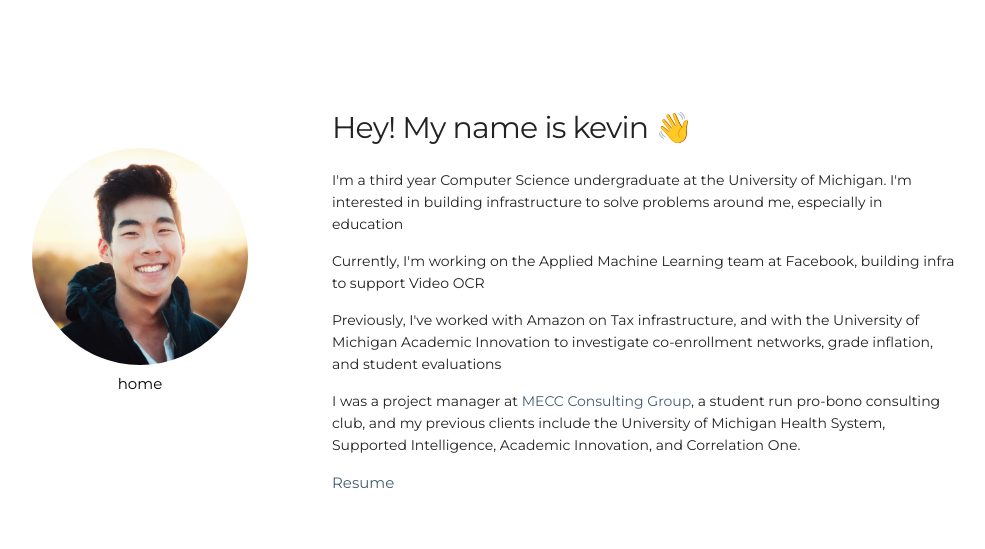
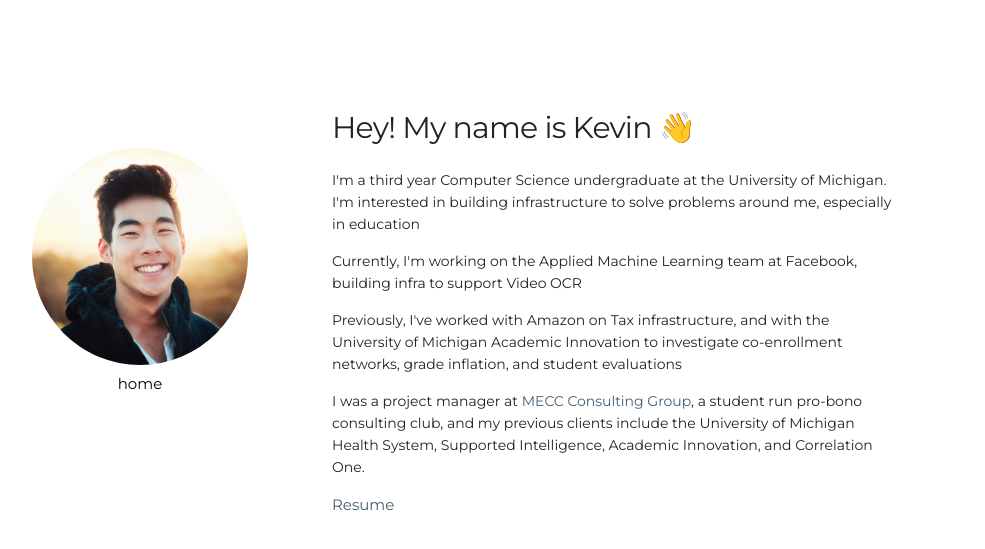
Before and after one commit to kev-zheng/kev-zheng.github.io, a Jekyll site: the page built from about/index.html, in a window 1280 px wide. Shown: the top 549 px of the page, without its empty margins (164-1149 px from the left). Built offline with Jekyll 4.4.1, drawn with Linux system fonts in a browser that asks for light colours; nearby versions of some CDN libraries.

Commit message:
adjust width of bio

```diff
--- a/about/index.html
+++ b/about/index.html
@@ -16,7 +16,7 @@ layout: default
 
   <div class="content-column">
 
-    <h4>Hey! My name is kevin 👋</h4>
+    <h4>Hey! My name is Kevin 👋</h4>
 
     <div class="description">
         <p>I'm a third year Computer Science undergraduate at the University of Michigan. I'm interested in building infrastructure to solve problems around me, especially in education
--- a/assets/custom.css
+++ b/assets/custom.css
@@ -81,8 +81,8 @@ img {
     font-size: 1em;
 }
 
-.bio .description {
-    padding-top: 25px;
+.description {
+    width: 90%;
 }
 
 .grid {
```
Also changed, not shown: 1 other file.
